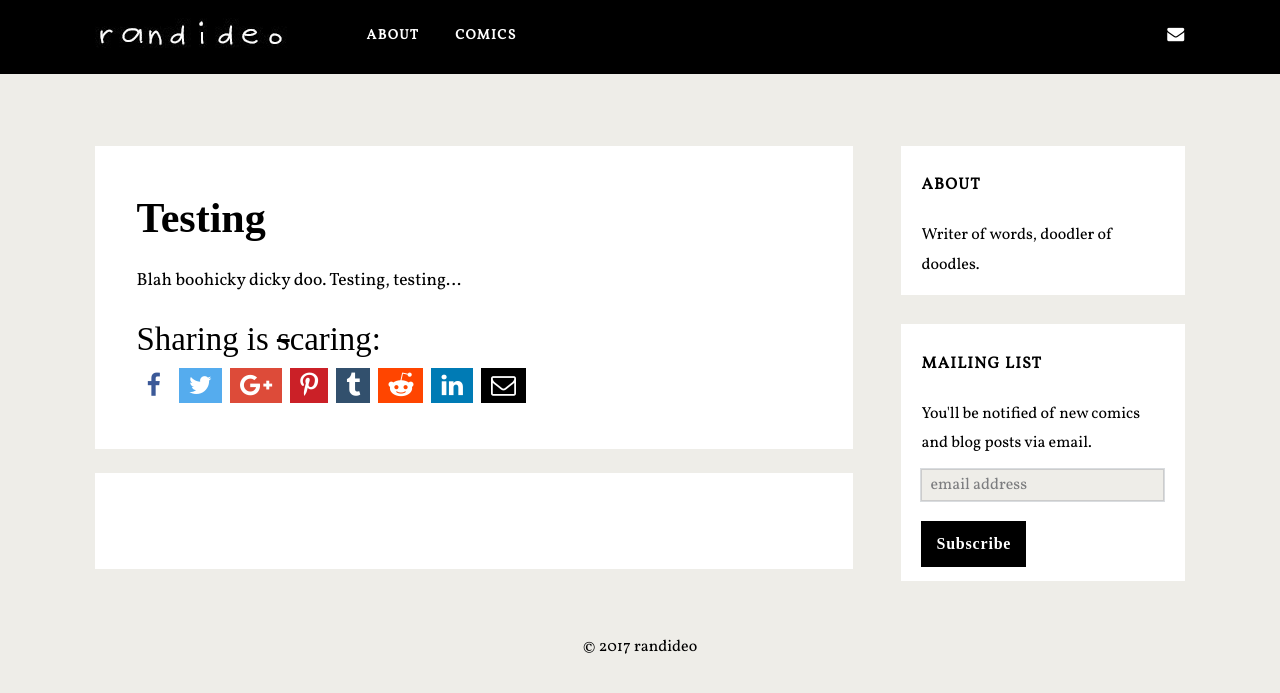
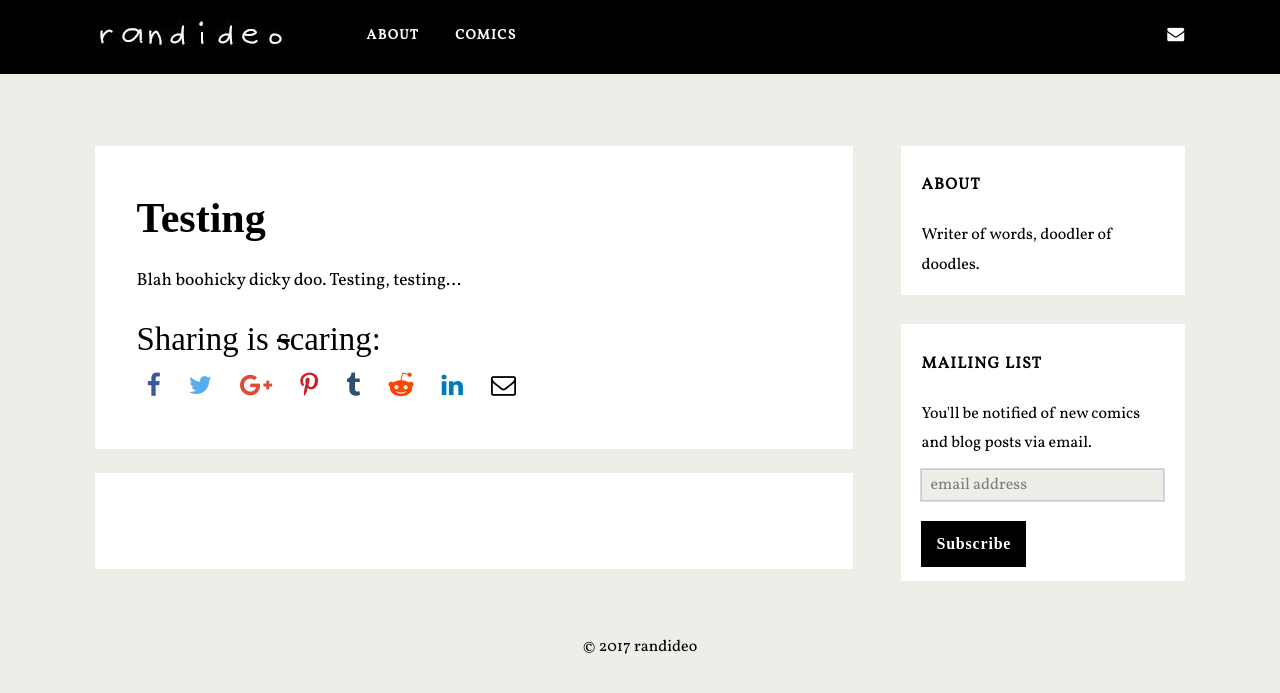
Before and after one commit to randideo/randideo.github.io, a Jekyll site: the page built from _posts/2015-09-02-test3.md, in a window 1280 px wide. Shown: the top 693 px of the page. Built offline with Jekyll 4.4.1, drawn with Linux system fonts in a browser that asks for light colours; nearby versions of some CDN libraries; some web fonts are replaced; comment, search, counter and statistics services are not loaded.

Commit message:
Update social.html

```diff
--- a/_includes/social.html
+++ b/_includes/social.html
@@ -12,42 +12,42 @@
 	    <a style="text-decoration: none;" href="https://twitter.com/intent/tweet?text={{ page.title }}&url={{ site.url }}{{ site.baseurl }}{{ page.url }}"
 	        onclick="window.open(this.href, 'pop-up', 'left=20,top=20,width=500,height=500,toolbar=1,resizable=0'); return false;"
 	        title="Share on Twitter" >
-	        <i class="fa fa-twitter share-button"></i>
+	        <i style="color: #55acee;" class="fa fa-twitter share-button"></i>
 	    </a>
 
 	    <a style="text-decoration: none;" href="https://plus.google.com/share?url={{ site.url }}{{ site.baseurl }}{{ page.url }}"
 	        onclick="window.open(this.href, 'pop-up', 'left=20,top=20,width=500,height=500,toolbar=1,resizable=0'); return false;"
 	        title="Share on Google+" >
-	        <i class="fa fa-google-plus share-button"></i>
+	        <i style="color: #dd4b39;" class="fa fa-google-plus share-button"></i>
 	    </a>
 
 	    <a style="text-decoration: none;" href="http://pinterest.com/pin/create/button/?url={{ site.url }}{{ site.baseurl }}{{ page.url }}"
 	        onclick="window.open(this.href, 'pop-up', 'left=20,top=20,width=900,height=500,toolbar=1,resizable=0'); return false;"
 	        title="Share on Pinterest" >
-	        <i class="fa fa-pinterest-p share-button"></i>
+	        <i style="color: #cb2027;" class="fa fa-pinterest-p share-button"></i>
 	    </a>
 
 	    <a style="text-decoration: none;" href="http://www.tumblr.com/share/link?url={{ site.url }}{{ site.baseurl }}{{ page.url }}"
 	        onclick="window.open(this.href, 'pop-up', 'left=20,top=20,width=900,height=500,toolbar=1,resizable=0'); return false;"
 	        title="Share on Tumblr" >
-	        <i class="fa fa-tumblr share-button"></i>
+	        <i style="color: #32506d;" class="fa fa-tumblr share-button"></i>
 	    </a>
 
 	    <a style="text-decoration: none;" href="http://www.reddit.com/submit?url={{ site.url }}{{ site.baseurl }}{{ page.url }}"
 	        onclick="window.open(this.href, 'pop-up', 'left=20,top=20,width=900,height=500,toolbar=1,resizable=0'); return false;"
 	        title="Share on Reddit" >
-	        <i class="fa fa-reddit-alien share-button"></i>
+	        <i style="color: #ff4500;" class="fa fa-reddit-alien share-button"></i>
 	    </a>
 
 	    <a style="text-decoration: none;" href="https://www.linkedin.com/shareArticle?mini=true&url={{ site.url }}{{ site.baseurl }}{{ page.url }}&title={{ page.title }}&summary={{ page.description }}&source=webjeda"
 	        onclick="window.open(this.href, 'pop-up', 'left=20,top=20,width=500,height=500,toolbar=1,resizable=0'); return false;"
 	        title="Share on LinkedIn" >
-	        <i class="fa fa-linkedin share-button"></i>
+	        <i style="color: #007bb5;" class="fa fa-linkedin share-button"></i>
 	    </a>
 
 	    <a style="text-decoration: none;" href="mailto:?subject={{ page.title }}&amp;body=Check out this site {{ site.url }}{{ site.baseurl }}{{ page.url }}"
 	        title="Share via Email" >
-	        <i class="fa fa-envelope-o share-button"></i>
+	        <i style="color: #000;" class="fa fa-envelope-o share-button"></i>
 	    </a>
 	</div>
 
@@ -78,55 +78,6 @@
 }
 .share-button:hover {
     opacity: 1;
-    color: #ffffff;
-}
-
-
-
-/* Twitter button */
-.fa-twitter {
-    background-color: #55acee;
-color: #fff;
-}
-
-
-/* Google-PLus button */
-.fa-google-plus {
-    background-color: #dd4b39;
-	color: #fff;
-}
-
-
-/* Pinterest button */
-.fa-pinterest-p {
-    background-color: #cb2027;
-	color: #fff;
-}
-
-
-/* Tumblr button */
-.fa-tumblr {
-    background-color: #32506d;
-	color: #fff;
-}
-
-
-/* Reddit button */
-.fa-reddit-alien {
-    background-color: #ff4500;
-	color: #fff;
-}
-
-/* LinkedIn button */
-.fa-linkedin {
-    background-color: #007bb5;
-	color: #fff;
-}
-
-
-/* Email button */
-.fa-envelope-o {
-    background-color: #000;
-	color: #fff;
+    color: #000;
 }
 </style>
```
